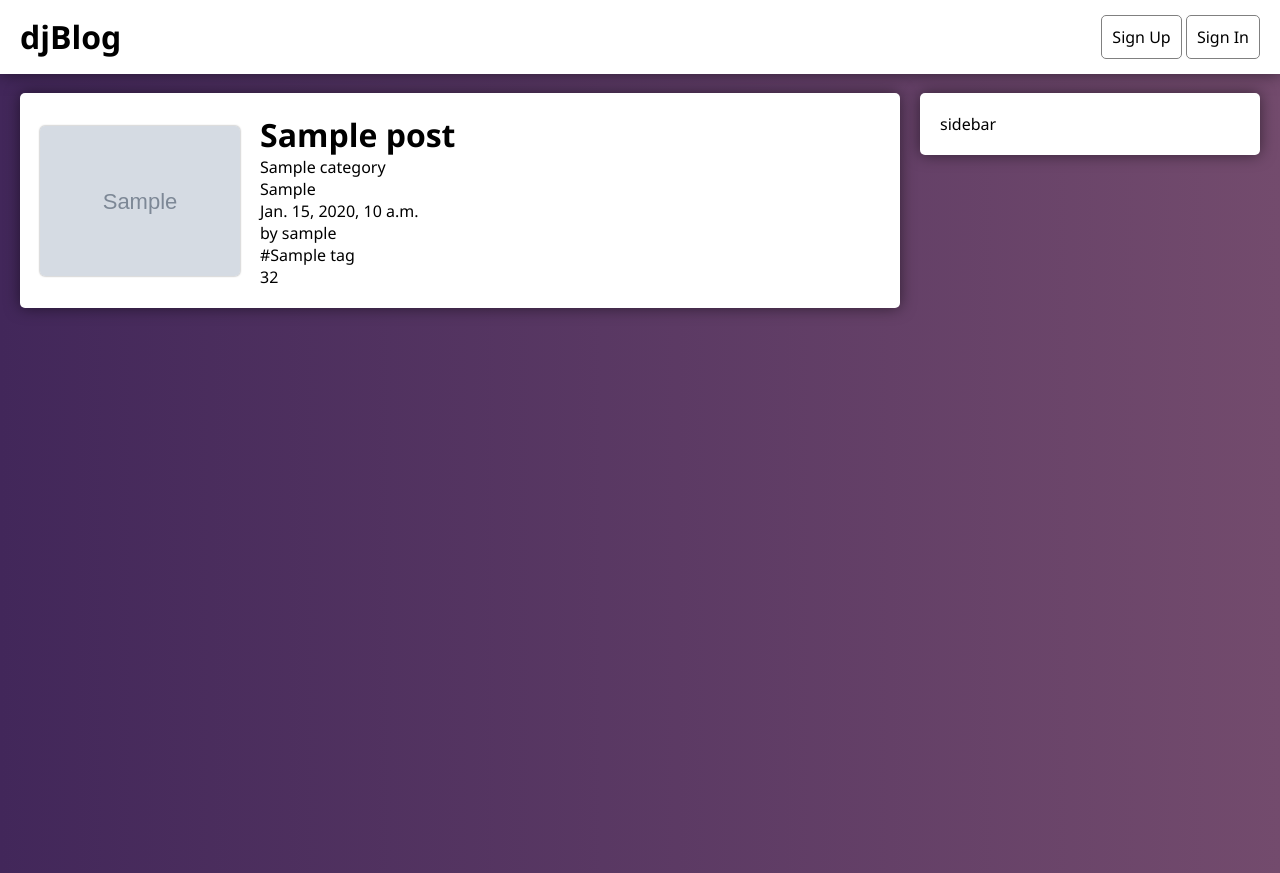
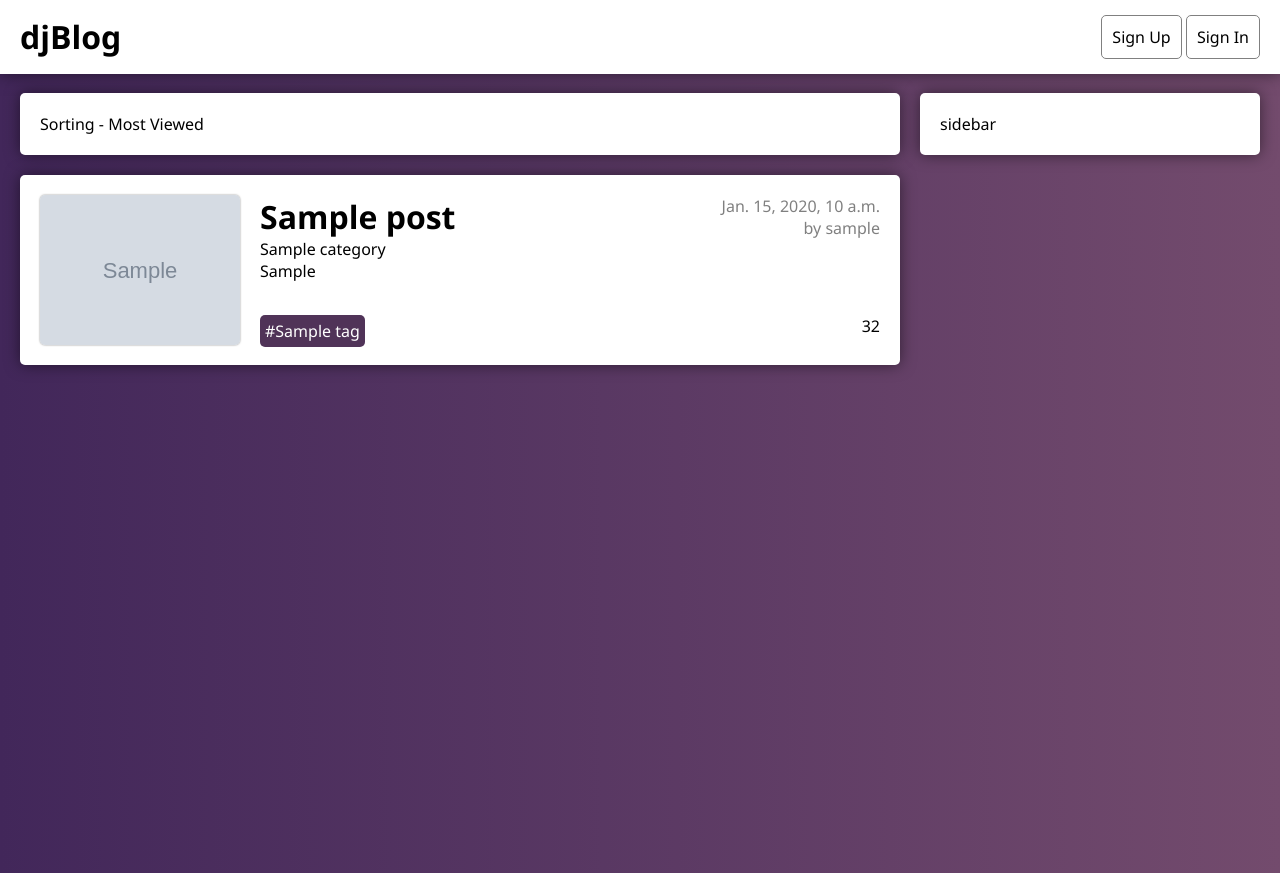
Before and after one commit to Wasth/djblog, a Django app: page / in a window 1280 px wide. Run offline with Django 3.2, Linux system fonts and the light colour scheme; tables that the repository leaves empty hold one stand-in row (values such as "Sample post"); grey boxes marked "Sample" are stand-in pictures.

Commit message:
some work on markup

```diff
--- a/blog/static/blog/style.css
+++ b/blog/static/blog/style.css
@@ -38,35 +38,7 @@
 .wrapper .content {
     flex: 1;
 }
-.post {
-    background-color: #fff;
-    box-shadow: 0 0 15px rgba(0,0,0,0.5);
-    border-radius: 5px;
-    margin-top: 20px;
-    padding: 20px;
-    display: flex;
-    position: relative;
-}
-.post .img {
-    width: 200px;
-    /*background: linear-gradient(to right, #42275a, #734b6d);*/
-    border-radius: 5px;
-    /*padding: 1px;*/
-    display: flex;
-    align-items: center;
 
-}
-.post .category {
-    color: gray;
-}
-.post .img img {
-    width: 100%;
-    border-radius: 5px;
-    box-shadow: 0 0 2px rgba(0,0,0,0.5);
-}
-.post .content {
-    margin-left: 20px;
-}
 .sidebar {
     background-color: #fff;
     box-shadow: 0 0 15px rgba(0,0,0,0.5);
@@ -99,5 +71,63 @@
 .post-panel {
     background-color: #fff;
     border-radius: 5px;
+    margin-top: 20px;
+    padding: 20px;
+    box-shadow: 0 0 15px rgba(0,0,0,0.5);
+}
+
+.post {
+    background-color: #fff;
+    box-shadow: 0 0 15px rgba(0,0,0,0.5);
+    border-radius: 5px;
+    margin-top: 20px;
+    padding: 20px;
+    display: flex;
+    position: relative;
+}
+.post .img {
+    width: 200px;
+    /*background: linear-gradient(to right, #42275a, #734b6d);*/
+    border-radius: 5px;
+    /*padding: 1px;*/
+    display: flex;
+    align-items: center;
 
 }
+.post .category {
+    color: gray;
+}
+.post .img img {
+    width: 100%;
+    border-radius: 5px;
+    box-shadow: 0 0 2px rgba(0,0,0,0.5);
+}
+.post .content {
+    margin-left: 20px;
+    display: flex;
+    flex-wrap: wrap;
+    /*align-items: baseline;*/
+}
+.post .left {
+    flex: 1;
+    height: calc(100% - 30px);
+}
+.post .right {
+    width: 176px;
+    text-align: right;
+    color: gray;
+}
+.post .bottom {
+    width: 100%;
+    display: flex;
+    justify-content: space-between;
+}
+
+.tag {
+    padding: 5px;
+    display: inline-block;
+    border-radius: 5px;
+    background-color: #503358;
+    color: #fff;
+
+}
--- a/blog/templates/blog/index.html
+++ b/blog/templates/blog/index.html
@@ -11,7 +11,7 @@
 
 {% block content %}
     <div class="post-panel">
-
+        Sorting - Most Viewed
     </div>
     {% for post in posts %}
         <div class="post">
@@ -19,9 +19,11 @@
                 <img src="{{ post.image.url }}" class="post-img" alt="">
             </div>
             <div class="content">
-                <h1>{{ post.title }}</h1>
-                <p>{{ post.category.name }}</p>
-                <p>{{ post.anons }}</p>
+                <div class="left">
+                    <h1>{{ post.title }}</h1>
+                    <p>{{ post.category.name }}</p>
+                    <p>{{ post.anons }}</p>
+                </div>
                 <div class="right">
                     <p>{{ post.pub_date }}</p>
                     <p>by {{ post.author.username }}</p>
```
